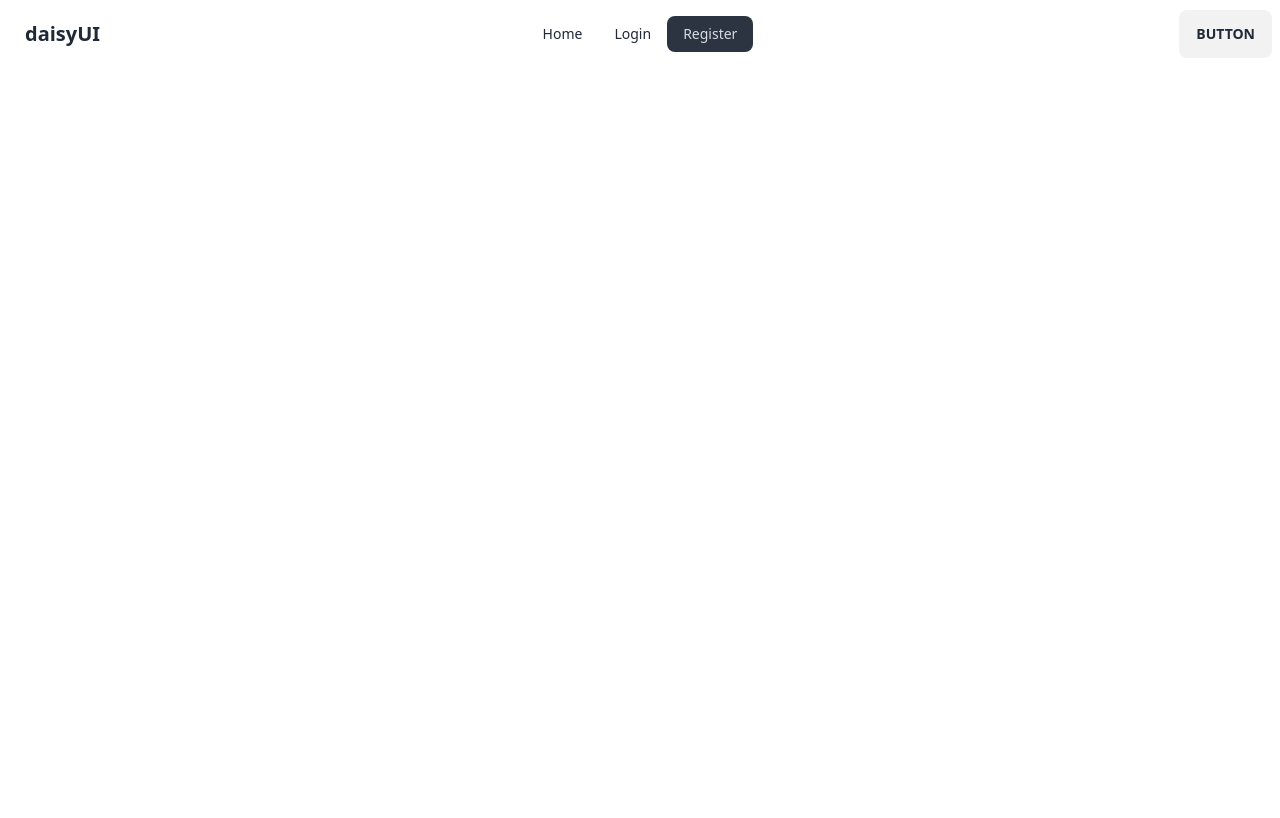
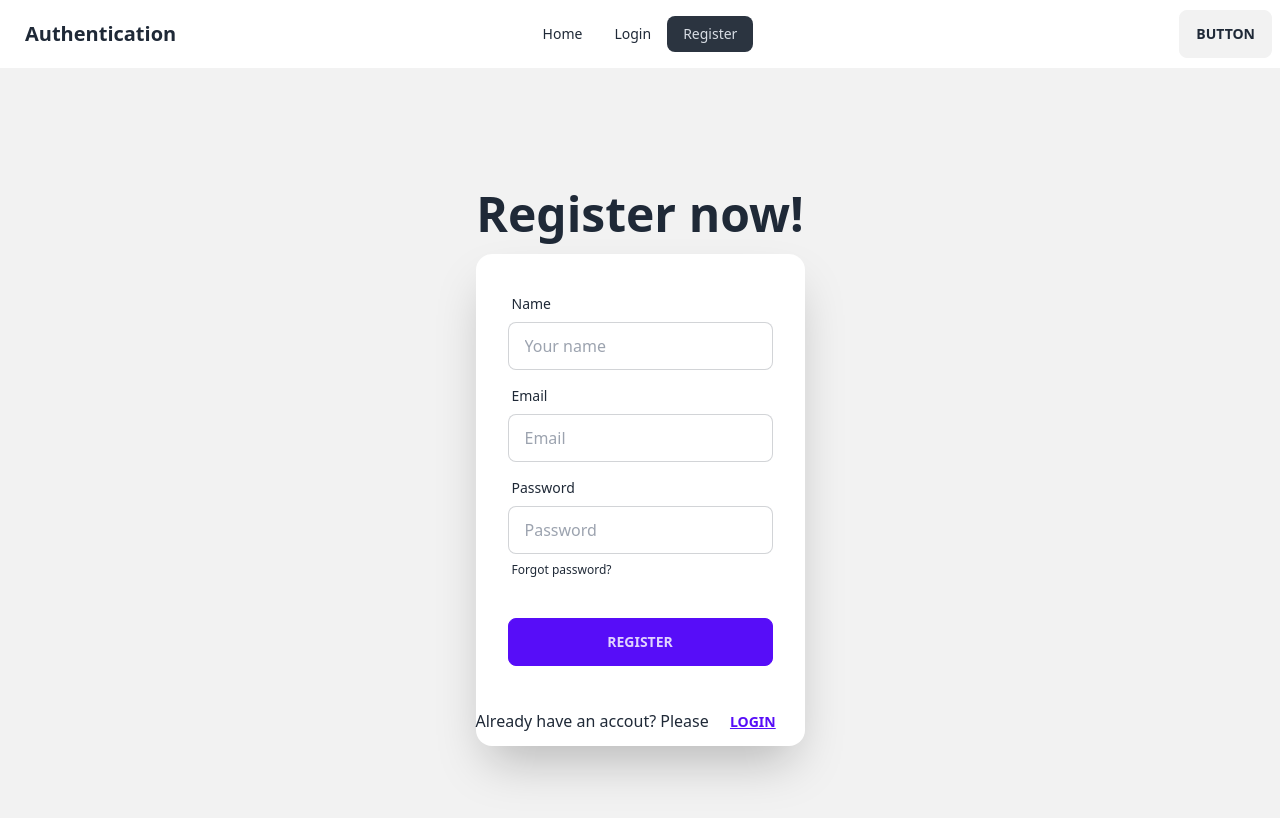
Before and after one commit to Emranhossainshuvo/firebase-greatest, a React (Vite) app: page /register in a window 1280 px wide. Shown: the top 818 px of the page. Built offline with nearby package versions, Linux system fonts and the light colour scheme.

Commit message:
login and register toggle added

```diff
--- a/src/components/Login/Login.jsx
+++ b/src/components/Login/Login.jsx
@@ -1,9 +1,47 @@
+import { Link } from "react-router-dom";
 
 
 const Login = () => {
+
+    const handleLogin = e => {
+        e.preventDefault();
+        const email = e.target.email.value;
+        const password = e.target.password.value;
+        console.log(email, password);
+    }
+
     return (
-        <div>
+        <div className="hero min-h-screen bg-base-200">
+            <div className="hero-content flex-col">
+                <div className="text-center">
+                    <h1 className="text-5xl font-bold">Login now!</h1>
 
+                </div>
+                <div className="card flex-shrink-0 w-full max-w-sm shadow-2xl bg-base-100">
+                    <form onSubmit={handleLogin} className="card-body">
+                        <div className="form-control">
+                            <label className="label">
+                                <span className="label-text">Email</span>
+                            </label>
+                            <input name="email" type="email" placeholder="email" className="input input-bordered" required />
+                        </div>
+                        <div className="form-control">
+                            <label className="label">
+                                <span className="label-text">Password</span>
+                            </label>
+                            <input type="password" name="password" required placeholder="password" className="input input-bordered" />
+                            <label className="label">
+                                <a href="#" className="label-text-alt link link-hover">Forgot password?</a>
+                            </label>
+                        </div>
+                        <div className="form-control mt-6">
+                            <button className="btn btn-primary">Login</button>
+                        </div>
+                    </form>
+                    <p>New here? Please <Link to="/register"><button className="btn btn-link">register</button>
+                    </Link> </p>
+                </div>
+            </div>
         </div>
     );
 };
--- a/src/components/Navbar/Navbar.jsx
+++ b/src/components/Navbar/Navbar.jsx
@@ -19,7 +19,7 @@
                        {navLinks}
                     </ul>
                 </div>
-                <a className="btn btn-ghost normal-case text-xl">daisyUI</a>
+                <a className="btn btn-ghost normal-case text-xl">Authentication</a>
             </div>
             <div className="navbar-center hidden lg:flex">
                 <ul className="menu menu-horizontal px-1">
--- a/src/components/Register/Register.jsx
+++ b/src/components/Register/Register.jsx
@@ -1,9 +1,54 @@
-import React from 'react';
+
+import { Link } from 'react-router-dom';
 
 const Register = () => {
+
+    const handleRegister = e => {
+        e.preventDefault();
+        const name = e.target.name.value;
+        const email = e.target.email.value;
+        const password = e.target.password.value;
+        console.log(email, password, name);
+    }
+
     return (
-        <div>
+        <div className="hero min-h-screen bg-base-200">
+            <div className="hero-content flex-col">
+                <div className="text-center">
+                    <h1 className="text-5xl font-bold">Register now!</h1>
 
+                </div>
+                <div className="card flex-shrink-0 w-full max-w-sm shadow-2xl bg-base-100">
+                    <form onSubmit={handleRegister} className="card-body">
+                        <div className="form-control">
+                            <label className="label">
+                                <span className="label-text">Name</span>
+                            </label>
+                            <input name="name" type="text" placeholder="Your name" className="input input-bordered" required />
+                        </div>
+                        <div className="form-control">
+                            <label className="label">
+                                <span className="label-text">Email</span>
+                            </label>
+                            <input name="email" type="email" placeholder="Email" className="input input-bordered" required />
+                        </div>
+                        <div className="form-control">
+                            <label className="label">
+                                <span className="label-text">Password</span>
+                            </label>
+                            <input type="password" name="password" required placeholder="Password" className="input input-bordered" />
+                            <label className="label">
+                                <a href="#" className="label-text-alt link link-hover">Forgot password?</a>
+                            </label>
+                        </div>
+                        <div className="form-control mt-6">
+                            <button className="btn btn-primary">Register</button>
+                        </div>
+                    </form>
+                    <p>Already have an accout? Please <Link to="/login"><button className="btn btn-link">Login  </button>
+                    </Link> </p>
+                </div>
+            </div>
         </div>
     );
 };
```
